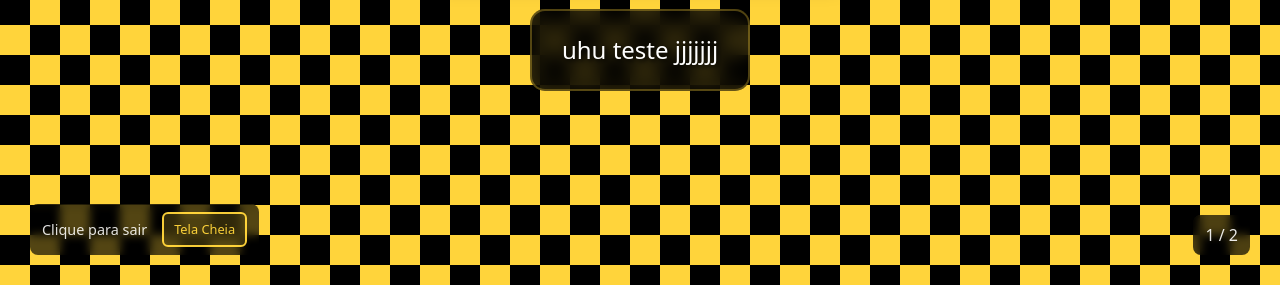
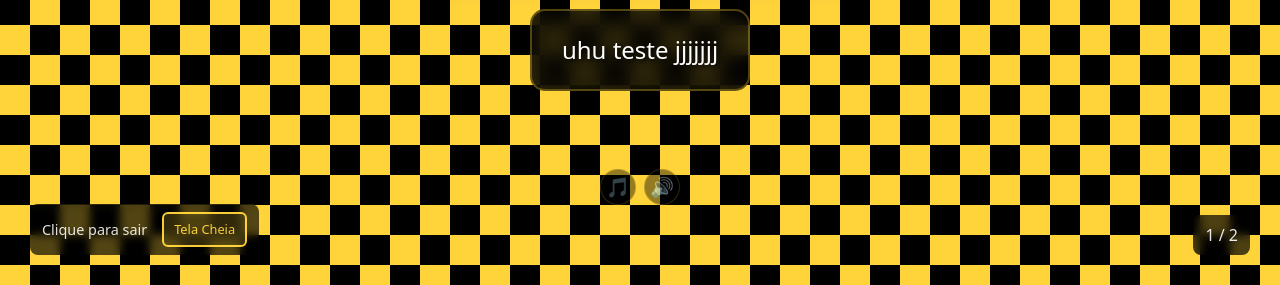
Before and after one commit to danielvitordev14/el-oso-y-la-pata, a Django app: page /historias/1/ in a window 1280 px wide. Shown: the part 515-800 px from the top of the page. Run offline with Django 5.2, Linux system fonts and the light colour scheme; a user stored in the database is signed in; data comes from the database, SQL or seed files in the repository.

Commit message:
Tornar controles de música mais discretos: apenas ícones, posição centralizada na parte inferior com opacidade reduzida

```diff
--- a/templates/accounts/detalhe_historia.html
+++ b/templates/accounts/detalhe_historia.html
@@ -142,38 +142,65 @@
 
     .music-controls {
         position: absolute;
-        top: 30px;
-        right: 30px;
+        bottom: 80px;
+        left: 50%;
+        transform: translateX(-50%);
         display: flex;
-        gap: 10px;
+        gap: 8px;
         align-items: center;
+        opacity: 0.6;
+        transition: opacity 0.3s;
+    }
+
+    .music-controls:hover {
+        opacity: 1;
     }
 
     .music-link {
         color: #FFD43B;
         text-decoration: none;
-        font-size: 1rem;
-        background: rgba(0,0,0,0.5);
-        padding: 10px 15px;
-        border-radius: 5px;
-        transition: background 0.3s;
+        font-size: 1.2rem;
+        background: rgba(0,0,0,0.7);
+        padding: 8px;
+        border-radius: 50%;
+        transition: all 0.3s;
+        backdrop-filter: blur(5px);
+        width: 36px;
+        height: 36px;
+        display: flex;
+        align-items: center;
+        justify-content: center;
+        border: 1px solid rgba(255,212,59,0.3);
+    }
+
+    .music-link:hover {
+        background: rgba(255,212,59,0.2);
+        transform: scale(1.1);
+        border-color: #FFD43B;
+        color: #FFD43B;
     }
 
     .music-btn {
-        background: rgba(255,212,59,0.2);
-        border: 2px solid #FFD43B;
+        background: rgba(0,0,0,0.7);
+        border: 1px solid rgba(255,212,59,0.3);
         color: #FFD43B;
-        padding: 8px 12px;
-        border-radius: 6px;
+        padding: 0;
+        border-radius: 50%;
         cursor: pointer;
-        font-size: 0.9rem;
+        font-size: 1.2rem;
         transition: all 0.3s;
         backdrop-filter: blur(5px);
+        width: 36px;
+        height: 36px;
+        display: flex;
+        align-items: center;
+        justify-content: center;
     }
 
     .music-btn:hover {
-        background: rgba(255,212,59,0.4);
-        transform: scale(1.05);
+        background: rgba(255,212,59,0.2);
+        transform: scale(1.1);
+        border-color: #FFD43B;
     }
 
     /* === RESPONSIVIDADE MOBILE === */
@@ -234,15 +261,16 @@
         }
 
         .music-controls {
-            top: 15px;
-            right: 15px;
-            flex-direction: column;
-            gap: 5px;
+            bottom: 60px;
+            left: 50%;
+            transform: translateX(-50%);
+            gap: 6px;
         }
 
-        .music-btn {
-            padding: 6px 10px;
-            font-size: 0.8rem;
+        .music-btn, .music-link {
+            width: 32px;
+            height: 32px;
+            font-size: 1rem;
         }
     }
 
@@ -279,8 +307,8 @@
 
     {% if historia.musica_youtube %}
         <div class="music-controls">
-            <a href="{{ historia.musica_youtube }}" target="_blank" class="music-link">🎵 YouTube</a>
-            <button class="music-btn" id="musicToggle">🔊 Pausar</button>
+            <a href="{{ historia.musica_youtube }}" target="_blank" class="music-link" title="Abrir no YouTube">🎵</a>
+            <button class="music-btn" id="musicToggle" title="Pausar música">🔊</button>
         </div>
         <iframe id="musicPlayer" class="music-player"
                 src=""
@@ -509,14 +537,16 @@ document.addEventListener('DOMContentLoaded', function() {
             e.stopPropagation();
             if (isMusicPlaying) {
                 musicPlayer.src = '';
-                musicToggle.textContent = '🔇 Tocar';
+                musicToggle.textContent = '🔇';
+                musicToggle.title = 'Tocar música';
                 isMusicPlaying = false;
                 console.log('Música pausada');
             } else {
                 const embedUrl = getYouTubeEmbedUrl(musicUrl);
                 if (embedUrl) {
                     musicPlayer.src = embedUrl;
-                    musicToggle.textContent = '🔊 Pausar';
+                    musicToggle.textContent = '🔊';
+                    musicToggle.title = 'Pausar música';
                     isMusicPlaying = true;
                     console.log('Música retomada');
                 }
```
